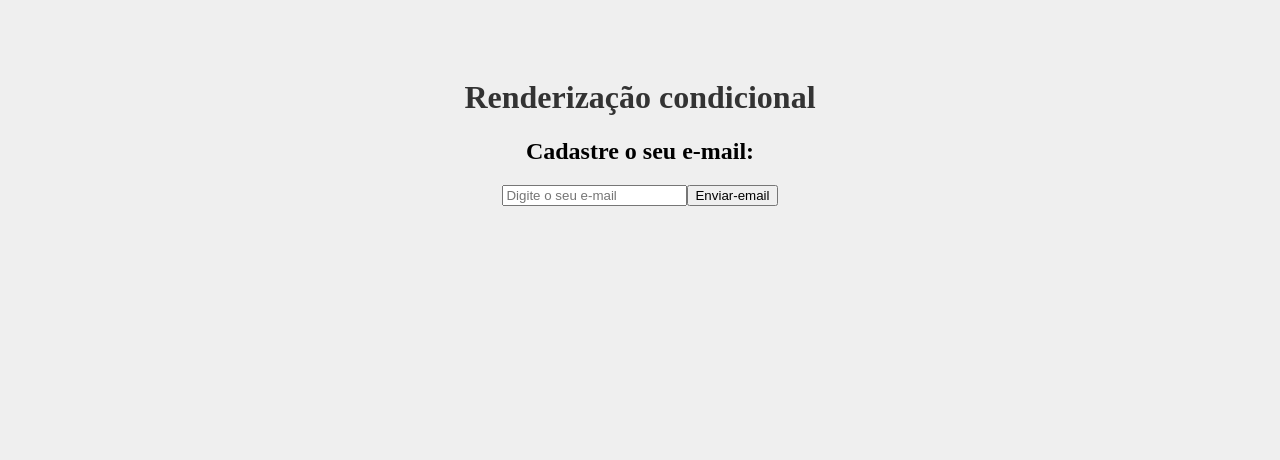
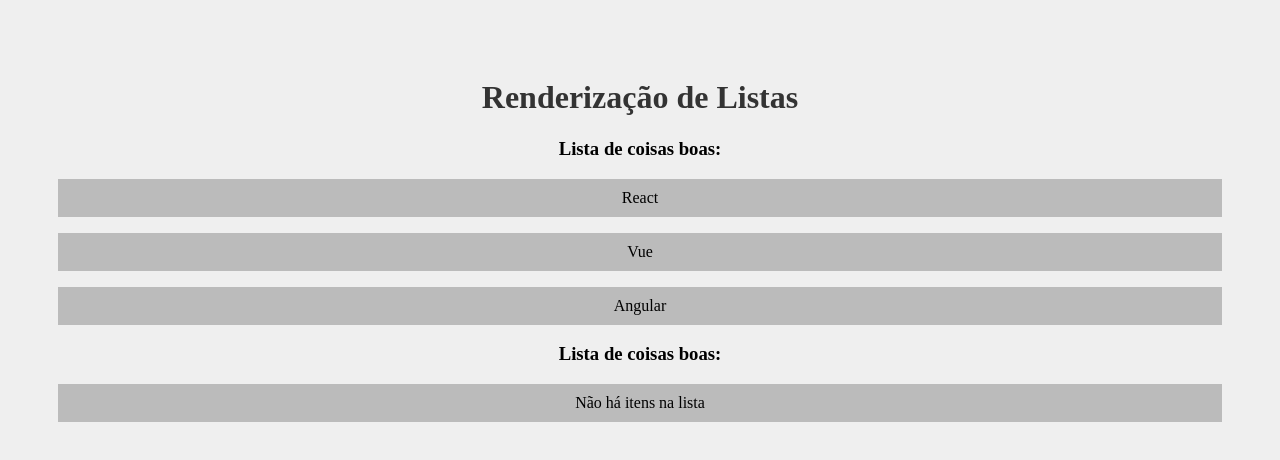
Before and after one commit to Mllara/react-project, a React (Create React App) app: page / in a window 1280 px wide. Shown: the top 460 px of the page. Built offline with nearby package versions, Linux system fonts and the light colour scheme.

Commit message:
aula doze

```diff
--- a/src/App.js
+++ b/src/App.js
@@ -1,15 +1,20 @@
 import './App.css';
-import Condicional from './Components/Condicionais'
+import OutraLista from './Components/OutraLista';
+
 
 
 
 function App() {
-  const nome = 'Maria'
+
+  const meuItens = ['React', 'Vue', 'Angular']
+
+
+
   return (
     <div className="App">
-      <h1>Renderização condicional</h1>
-      <Condicional/>
-
+      <h1>Renderização de Listas</h1>
+      <OutraLista itens={meuItens} />
+      <OutraLista itens={[]} />
 
     </div>
   );
--- /dev/null
+++ b/src/Components/OutraLista.js
@@ -0,0 +1,20 @@
+function OutraLista({itens}){
+    return (
+        <>
+        <h3>Lista de coisas boas:</h3>
+        { itens.length > 0 ? (
+            itens.map((item, index) => (
+            <p key={index}>{item}</p>
+        ))):(
+            <p>Não há itens na lista</p>
+        )}
+
+        </>
+    )
+
+}
+
+
+
+
+export default OutraLista
```
